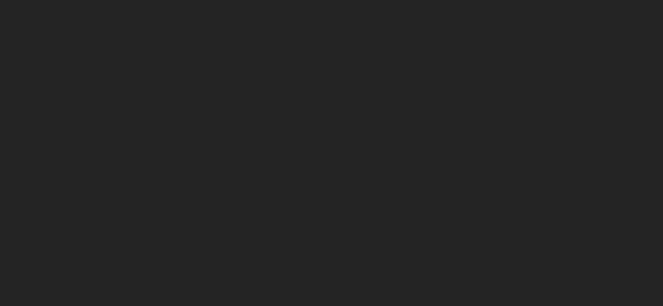
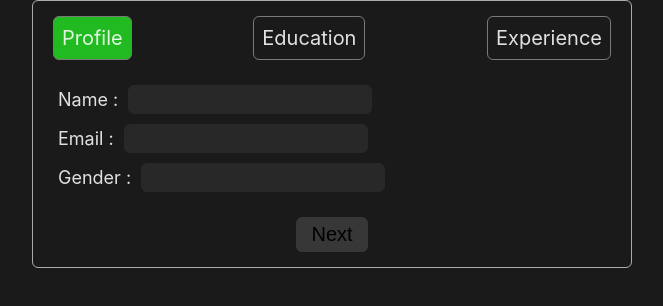
Before and after one commit to subratamondal1029/react_test, a React (Vite) app: page / in a window 1280 px wide. Shown: the top 306 px of the page, without its empty margins (308-971 px from the left). Built offline with nearby package versions, Linux system fonts and the light colour scheme.

Commit message:
complete step chnage

```diff
--- a/src/App.css
+++ b/src/App.css
@@ -1,4 +1,91 @@
 #root {
   width: 100%;
   height: 100%;
+  display: flex;
+  justify-content: center;
+  align-items: flex-start;
 }
+
+.formContainer {
+  width: 100%;
+  max-width: 600px;
+  margin: auto;
+  border: 1px solid rgba(231, 231, 231, 0.705);
+  border-radius: 6px;
+  display: flex;
+  flex-direction: column;
+  justify-content: space-between;
+  align-items: center;
+  padding: 15px 20px;
+}
+
+.steps {
+  width: 100%;
+  display: flex;
+  justify-content: space-between;
+  align-items: center;
+}
+
+.steps .step {
+  padding: 6px 8px;
+  border-radius: 6px;
+  font-size: 20px;
+  border: 1px solid rgb(121, 121, 121);
+  cursor: pointer;
+}
+
+.steps .step.active {
+  background-color: rgb(33, 187, 33);
+}
+
+form {
+  margin-top: 20px;
+  width: 100%;
+}
+
+.field {
+  width: 100%;
+  padding: 5px;
+  display: flex;
+  justify-content: flex-start;
+  align-items: center;
+  gap: 10px;
+}
+
+.field label {
+  font-size: 18px;
+}
+
+.field input {
+  padding: 3px 5px;
+  font-size: 18px;
+  background-color: #282828;
+  border: 1px solid #282828;
+  outline: none;
+  border-radius: 6px;
+}
+
+.field input:focus {
+  background-color: #212121;
+}
+
+form .buttons {
+  width: 100%;
+  margin-top: 20px;
+  display: flex;
+  justify-content: space-around;
+  align-items: center;
+}
+
+form .formBtn {
+  cursor: pointer;
+  font-size: 20px;
+  padding: 6px 15px;
+  border: none;
+  border-radius: 6px;
+  background-color: #373737;
+}
+
+form .formBtn:hover {
+  background-color: #282828;
+}
--- a/src/App.jsx
+++ b/src/App.jsx
@@ -1,14 +1,99 @@
-import { useState } from 'react'
-import './App.css'
+import React, { useState } from "react";
+import { Step, Button, Input } from "./components";
+import "./App.css";
 
 function App() {
-  const [count, setCount] = useState(0)
+  const defaultFormData = {
+    name: "",
+    email: "",
+    gender: "",
+    education: "",
+    experience: "",
+  };
+
+  const steps = [
+    {
+      label: "Profile",
+      fields: [
+        { label: "Name", name: "name", type: "text" },
+        { label: "Email", name: "email", type: "email" },
+        { label: "Gender", name: "gender", type: "text" },
+      ],
+    },
+    {
+      label: "Education",
+      fields: [{ label: "Degree", name: "education", type: "text" }],
+    },
+    {
+      label: "Experience",
+      fields: [
+        { label: "Years of Experience", name: "experience", type: "number" },
+      ],
+    },
+  ];
+
+  const [step, setStep] = useState(1);
+  const [data, setData] = useState(defaultFormData);
+
+  const handleChangeStep = (step) => {
+    setStep(step);
+  };
+
+  const handleChnage = (e) => {
+    setData((prev) => ({ ...prev, [e.target.name]: e.target.value }));
+  };
+
+  const handleSubmit = (e) => {
+    e.preventDefault();
+    console.log(data);
+  };
 
   return (
     <>
-
+      <div className="formContainer">
+        <div className="steps">
+          {steps.map((stepName, i) => (
+            <Step
+              name={stepName.label}
+              step={i + 1}
+              isActive={i + 1 === step}
+              clickFunc={handleChangeStep}
+              key={i}
+            />
+          ))}
+        </div>
+        <form onSubmit={handleSubmit}>
+          {steps[step - 1].fields.map((field, i) => (
+            <Input
+              key={i}
+              label={field.label}
+              name={field.name}
+              type={field.type}
+              value={data[field.name]}
+              chnageFunc={handleChnage}
+            />
+          ))}
+          <div className="buttons">
+            {step > 1 && (
+              <Button
+                label="Back"
+                clickFunc={() => handleChangeStep(step - 1)}
+                type="button"
+              />
+            )}
+            {step < steps.length && (
+              <Button
+                label="Next"
+                clickFunc={() => handleChangeStep(step + 1)}
+                type="button"
+              />
+            )}
+            {step === steps.length && <Button label="Submit" type="submit" />}
+          </div>
+        </form>
+      </div>
     </>
-  )
+  );
 }
 
-export default App
+export default App;
--- /dev/null
+++ b/src/components/Button.jsx
@@ -0,0 +1,11 @@
+import React from "react";
+
+const Button = ({ label, type, clickFunc }) => {
+  return (
+    <button className="formBtn" type={type} onClick={clickFunc}>
+      {label}
+    </button>
+  );
+};
+
+export default Button;
--- /dev/null
+++ b/src/components/Input.jsx
@@ -0,0 +1,19 @@
+import React, { useId } from "react";
+
+const Input = ({ label, name, type, value, chnageFunc }) => {
+  const id = useId();
+  return (
+    <div className="field">
+      <label htmlFor={id}>{label} :</label>
+      <input
+        type={type}
+        name={name}
+        value={value}
+        onChange={chnageFunc}
+        id={id}
+      />
+    </div>
+  );
+};
+
+export default Input;
--- /dev/null
+++ b/src/components/Step.jsx
@@ -0,0 +1,14 @@
+import React from "react";
+
+const Step = ({ name, isActive, step, clickFunc }) => {
+  return (
+    <div
+      className={`step ${isActive ? "active" : ""}`}
+      onClick={() => clickFunc(step)}
+    >
+      {name}
+    </div>
+  );
+};
+
+export default Step;
--- /dev/null
+++ b/src/components/index.js
@@ -0,0 +1,5 @@
+import Button from "./Button";
+import Input from "./Input";
+import Step from "./Step";
+
+export { Step, Input, Button };
--- a/src/index.css
+++ b/src/index.css
@@ -16,7 +16,7 @@
 
   color-scheme: light dark;
   color: rgba(255, 255, 255, 0.87);
-  background-color: #242424;
+  background-color: #1a1a1a;
 
   font-synthesis: none;
   text-rendering: optimizeLegibility;
```
Also changed, not shown: src/assets/2b54ef2d-9a35-4b0a-8c5c-85c3a694429f.jpeg (added).
